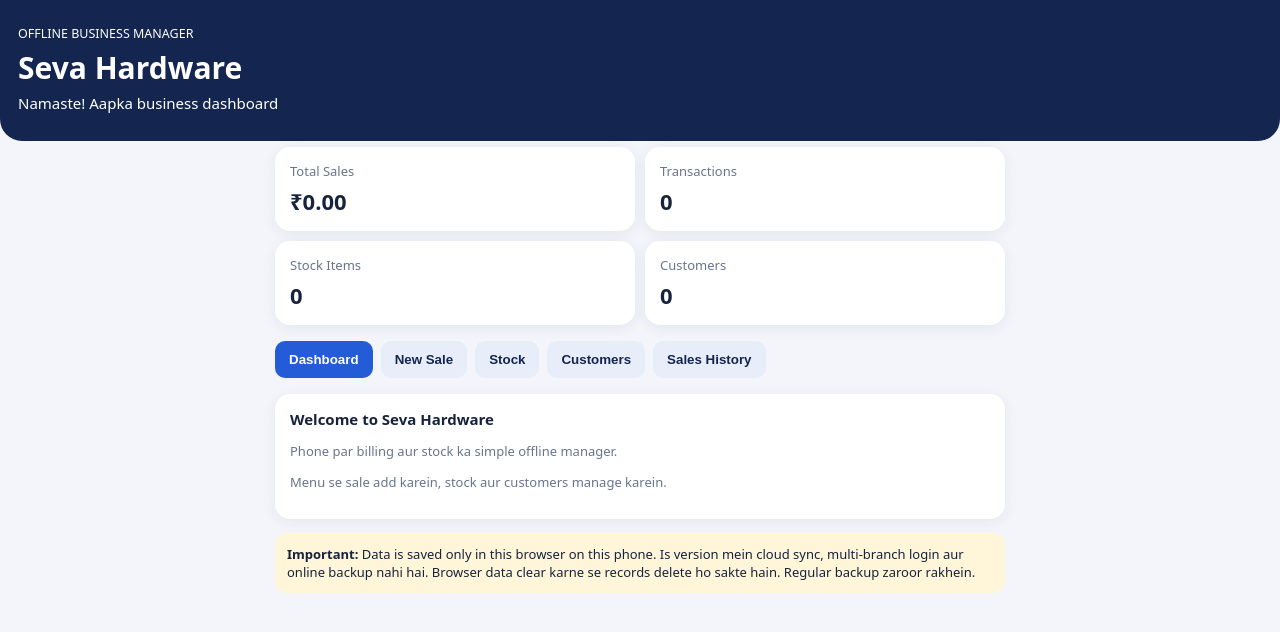
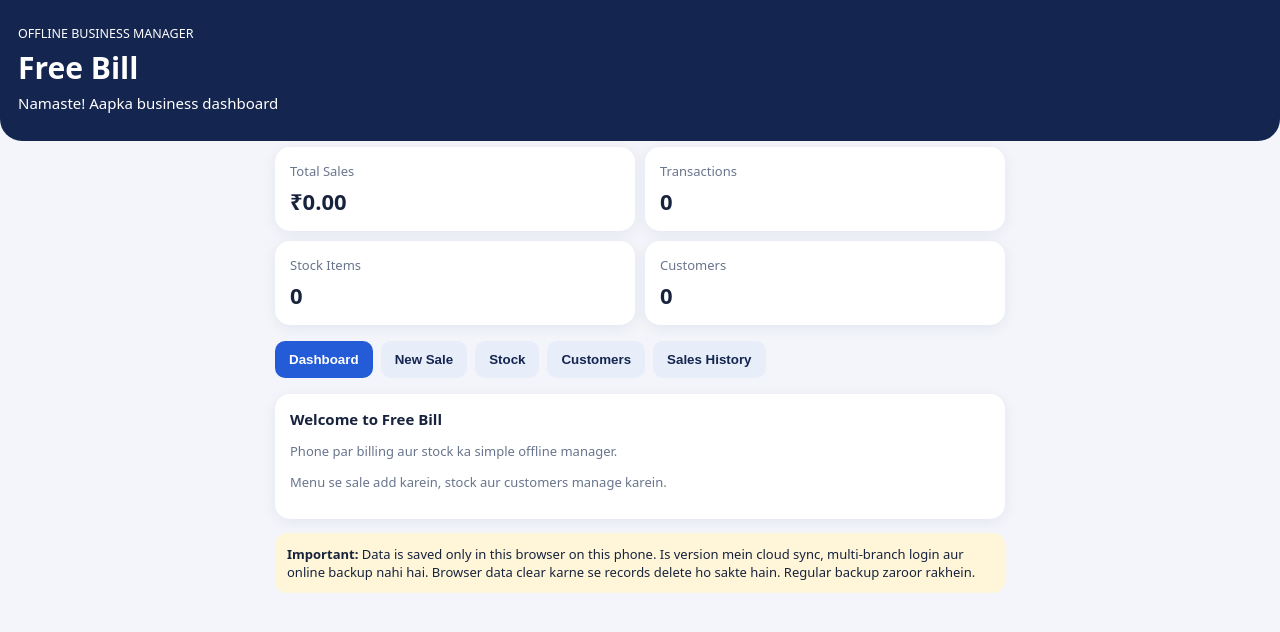
Before and after one commit to 007dhiraj/seva-hardware-app, a website: page www/index.html in a window 1280 px wide. Drawn offline with Linux system fonts and the light colour scheme.

Commit message:
Rename visible app branding to Free Bill

```diff
--- a/www/index.html
+++ b/www/index.html
@@ -1,10 +1,10 @@
 <!doctype html>
-<html lang="hi"><head><meta charset="utf-8"><meta name="viewport" content="width=device-width,initial-scale=1"><meta name="theme-color" content="#14264f"><title>Seva Hardware</title><link rel="manifest" href="manifest.json"><style>
+<html lang="hi"><head><meta charset="utf-8"><meta name="viewport" content="width=device-width,initial-scale=1"><meta name="theme-color" content="#14264f"><title>Free Bill</title><link rel="manifest" href="manifest.json"><style>
 *{box-sizing:border-box}body{margin:0;background:#f3f5fa;color:#17233d;font:15px system-ui,Arial}.hero{background:#14264f;color:#fff;padding:22px 18px 28px;border-radius:0 0 22px 22px}.hero h1{margin:5px 0}.wrap{max-width:760px;margin:auto;padding:15px}.stats{display:grid;grid-template-columns:1fr 1fr;gap:10px;margin-top:-9px}.card{background:#fff;border-radius:15px;padding:15px;box-shadow:0 3px 14px #14264f12}.muted{color:#69758c;font-size:13px}.num{font-size:22px;font-weight:750;margin-top:6px}.tabs{display:flex;gap:8px;overflow:auto;margin:16px 0}.tabs button,.btn{border:0;border-radius:10px;padding:11px 14px;background:#e8edfa;color:#14264f;font-weight:650;white-space:nowrap}.tabs button.active,.primary{background:#245bd6;color:#fff}.panel{display:none}.panel.active{display:block}.field{display:grid;gap:5px;margin:10px 0}.field input,.field select{width:100%;padding:12px;border:1px solid #dce2ee;border-radius:10px;font:inherit;background:white}.btn{cursor:pointer}.primary{width:100%;margin-top:8px}.list{margin-top:12px}.item{display:flex;justify-content:space-between;gap:10px;padding:11px 0;border-bottom:1px solid #edf0f5}.danger{background:#ffeded;color:#a21d1d}.note{margin-top:14px;padding:12px;background:#fff5d9;border-radius:12px;font-size:13px}
-</style></head><body><header class="hero"><small>OFFLINE BUSINESS MANAGER</small><h1>Seva Hardware</h1><div>Namaste! Aapka business dashboard</div></header><main class="wrap">
+</style></head><body><header class="hero"><small>OFFLINE BUSINESS MANAGER</small><h1>Free Bill</h1><div>Namaste! Aapka business dashboard</div></header><main class="wrap">
 <div class="stats"><div class="card"><div class="muted">Total Sales</div><div class="num" id="salesTotal">₹0.00</div></div><div class="card"><div class="muted">Transactions</div><div class="num" id="saleCount">0</div></div><div class="card"><div class="muted">Stock Items</div><div class="num" id="stockCount">0</div></div><div class="card"><div class="muted">Customers</div><div class="num" id="customerCount">0</div></div></div>
 <nav class="tabs"><button class="active" data-tab="dashboard">Dashboard</button><button data-tab="sale">New Sale</button><button data-tab="stock">Stock</button><button data-tab="customers">Customers</button><button data-tab="history">Sales History</button></nav>
-<section id="dashboard" class="panel active"><div class="card"><b>Welcome to Seva Hardware</b><p class="muted">Phone par billing aur stock ka simple offline manager.</p><p class="muted">Menu se sale add karein, stock aur customers manage karein.</p></div></section>
+<section id="dashboard" class="panel active"><div class="card"><b>Welcome to Free Bill</b><p class="muted">Phone par billing aur stock ka simple offline manager.</p><p class="muted">Menu se sale add karein, stock aur customers manage karein.</p></div></section>
 <section id="sale" class="panel"><div class="card"><h3>New Sale / बिल</h3><form id="saleForm"><label class="field">Customer name<input id="saleCustomer" placeholder="Walk-in Customer"></label><label class="field">Item / Product<input id="saleItem" required placeholder="Cement, Pipe, etc."></label><label class="field">Quantity<input id="saleQty" type="number" min="1" value="1" required></label><label class="field">Rate (₹)<input id="saleRate" type="number" min="0" step=".01" required placeholder="0.00"></label><button class="btn primary">Save Sale</button></form></div></section>
 <section id="stock" class="panel"><div class="card"><h3>Add Stock Item</h3><form id="stockForm"><label class="field">Product name<input id="stockName" required></label><label class="field">Quantity<input id="stockQty" type="number" min="0" required></label><label class="field">Selling rate (₹)<input id="stockRate" type="number" min="0" step=".01" required></label><button class="btn primary">Add / Update Stock</button></form><div id="stockList" class="list"></div></div></section>
 <section id="customers" class="panel"><div class="card"><h3>Add Customer</h3><form id="customerForm"><label class="field">Customer name<input id="customerName" required></label><label class="field">Mobile number<input id="customerPhone" inputmode="numeric"></label><button class="btn primary">Save Customer</button></form><div id="customerList" class="list"></div></div></section>
```
